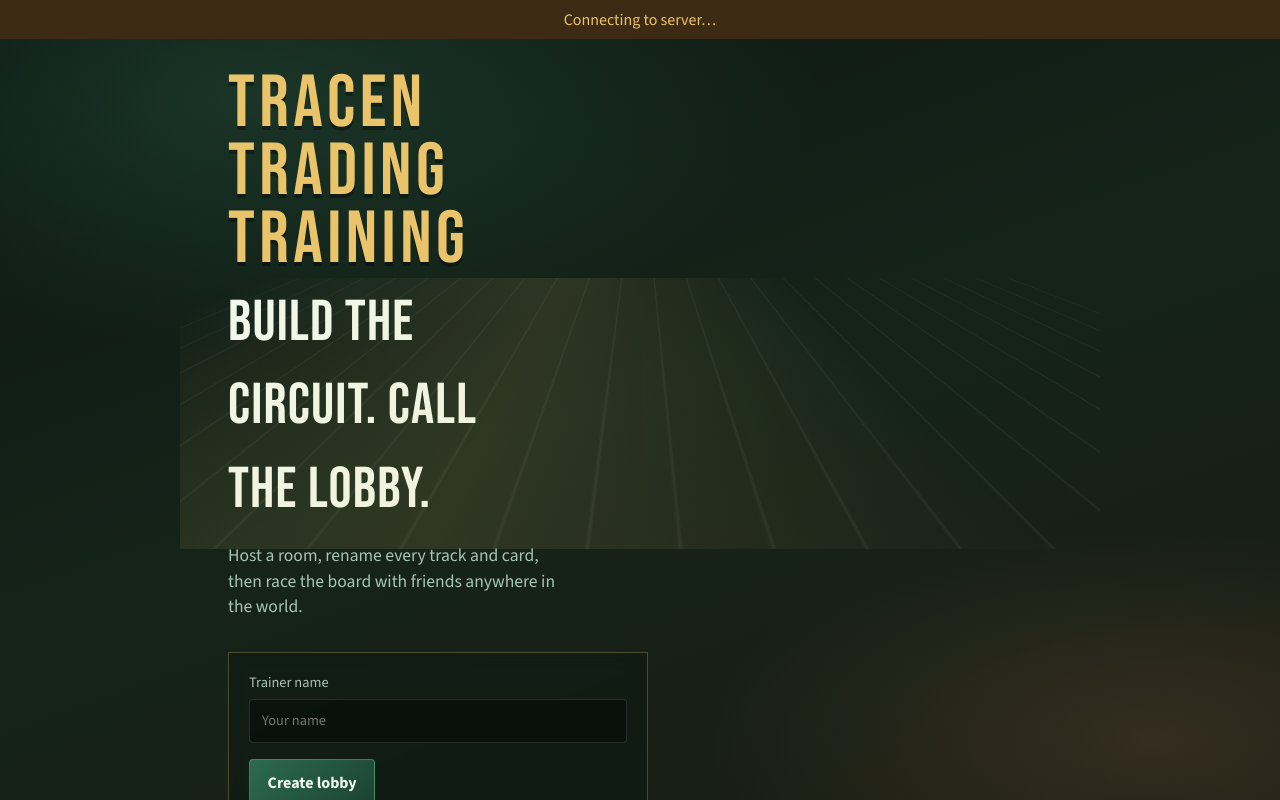
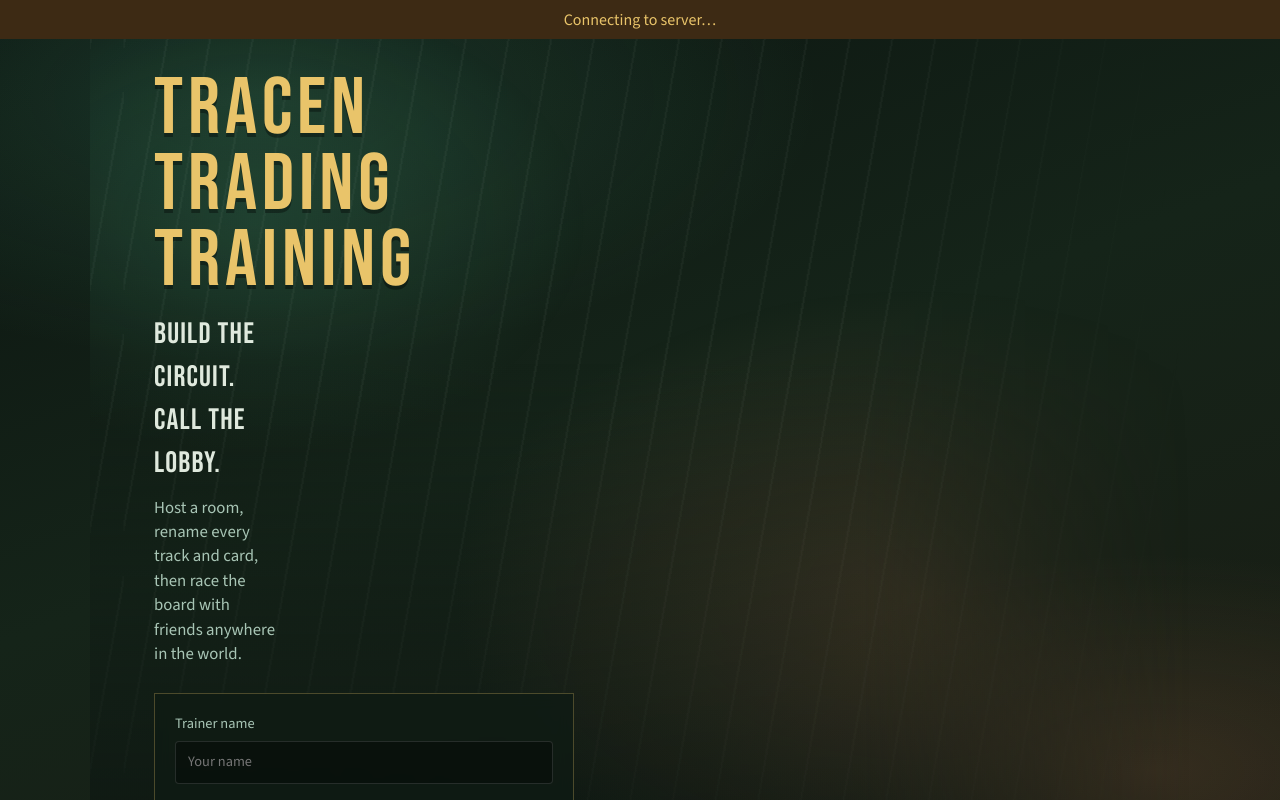
Before and after one commit to DannyNavi/tracentradingacademy, a React (Vite) app: page / in a window 1280 px wide. Shown: the top 800 px of the page. Built offline with nearby package versions, Linux system fonts and the light colour scheme; no server answers.

Commit message:
Fix home page layout after Tracen rename
Long brand name no longer crushes into a broken column; track
atmosphere is full-bleed, headline is subordinate to the brand,
and favicon 404 is cleared.

```diff
--- a/index.html
+++ b/index.html
@@ -4,6 +4,7 @@
     <meta charset="UTF-8" />
     <meta name="viewport" content="width=device-width, initial-scale=1.0" />
     <title>Tracen Trading Training</title>
+    <link rel="icon" type="image/svg+xml" href="/favicon.svg" />
     <link rel="preconnect" href="https://fonts.googleapis.com" />
     <link rel="preconnect" href="https://fonts.gstatic.com" crossorigin />
     <link
--- a/src/App.css
+++ b/src/App.css
@@ -68,15 +68,16 @@ button {
 }
 
 .brand {
-  font-size: clamp(2.4rem, 8vw, 4.6rem);
-  line-height: 0.92;
+  font-size: clamp(2.6rem, 9vw, 5rem);
+  line-height: 0.95;
   text-shadow: 0 4px 0 rgba(0, 0, 0, 0.35);
-  max-width: 12ch;
+  max-width: none;
 }
 
 .brand-sm {
-  font-size: clamp(1.15rem, 2.4vw, 1.45rem);
-  line-height: 1;
+  font-size: clamp(1.05rem, 2.2vw, 1.35rem);
+  line-height: 1.05;
+  max-width: 18ch;
 }
 
 .eyebrow {
@@ -135,51 +136,67 @@ button {
   min-height: 100vh;
   display: grid;
   align-content: center;
-  gap: 2rem;
-  padding: 2rem clamp(1rem, 4vw, 3rem);
-  max-width: 920px;
+  gap: 1.75rem;
+  padding: 2rem clamp(1.25rem, 5vw, 4rem);
+  max-width: 1100px;
   margin: 0 auto;
   overflow: hidden;
+  isolation: isolate;
 }
 
 .home-atmosphere {
   position: absolute;
-  inset: 10% -10% auto;
-  height: 55vh;
+  inset: 0;
+  z-index: -1;
   background:
-    linear-gradient(90deg, transparent, rgba(233, 196, 106, 0.12) 40%, transparent 70%),
+    radial-gradient(ellipse 70% 55% at 75% 60%, rgba(156, 102, 68, 0.22), transparent 60%),
+    radial-gradient(ellipse 55% 45% at 15% 20%, rgba(82, 183, 136, 0.16), transparent 55%),
+    linear-gradient(
+      180deg,
+      transparent 35%,
+      rgba(15, 26, 20, 0.55) 70%,
+      rgba(11, 20, 16, 0.85) 100%
+    ),
     repeating-linear-gradient(
-      90deg,
-      rgba(241, 250, 238, 0.05) 0 2px,
-      transparent 2px 48px
+      100deg,
+      rgba(241, 250, 238, 0.045) 0 2px,
+      transparent 2px 42px
     );
-  transform: perspective(400px) rotateX(62deg);
+  transform-origin: 50% 80%;
+  animation: lane-drift 14s linear infinite;
   pointer-events: none;
-  animation: lane-drift 12s linear infinite;
+  mask-image: linear-gradient(90deg, #000 0%, #000 70%, transparent 100%);
 }
 
 @keyframes lane-drift {
   from {
-    background-position: 0 0, 0 0;
+    background-position: 0 0, 0 0, 0 0, 0 0;
   }
   to {
-    background-position: 0 0, 96px 0;
+    background-position: 0 0, 0 0, 0 0, 84px 0;
   }
+}
+
+.home-hero {
+  position: relative;
+  max-width: 16ch;
 }
 
 .home-hero h1 {
   font-family: var(--font-display);
-  font-size: clamp(2.2rem, 7vw, 3.6rem);
+  font-size: clamp(1.35rem, 3.5vw, 1.85rem);
   font-weight: 400;
-  letter-spacing: 0.02em;
-  margin: 0.4rem 0 0.75rem;
-  max-width: 14ch;
+  letter-spacing: 0.04em;
+  margin: 0.85rem 0 0.65rem;
+  max-width: 22ch;
+  color: var(--ink);
+  opacity: 0.92;
 }
 
 .lede {
-  max-width: 38ch;
+  max-width: 36ch;
   color: var(--muted);
-  font-size: 1.1rem;
+  font-size: 1.05rem;
   margin: 0;
 }
 
@@ -192,6 +209,7 @@ button {
   border: 1px solid var(--line);
   backdrop-filter: blur(8px);
   max-width: 420px;
+  width: min(100%, 420px);
   animation: rise 500ms ease both;
 }
 
--- a/src/screens/HomeScreen.tsx
+++ b/src/screens/HomeScreen.tsx
@@ -48,7 +48,11 @@ export function HomeScreen({ onJoined }: Props) {
     <div className="home">
       <div className="home-atmosphere" aria-hidden />
       <header className="home-hero">
-        <p className="brand">Tracen Trading Training</p>
+        <p className="brand">
+          Tracen
+          <br />
+          Trading Training
+        </p>
         <h1>Build the circuit. Call the lobby.</h1>
         <p className="lede">
           Host a room, rename every track and card, then race the board with friends
```
